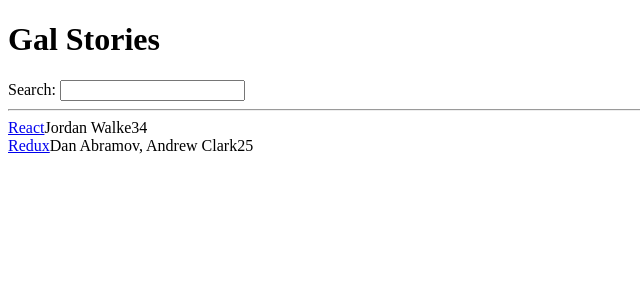
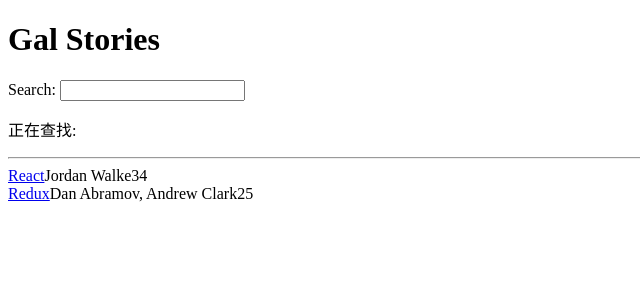
Before and after one commit to anlaganlag/road_to_react, a React (Create React App) app: page / in a window 1280 px wide. Shown: the top 300 px of the page, without its empty margins (0-640 px from the left). Built offline with nearby package versions, Linux system fonts and the light colour scheme.

Commit message:
useState初級使用

```diff
--- a/src/App.js
+++ b/src/App.js
@@ -1,4 +1,4 @@
-import React from 'react'
+import React , { useState } from 'react'
 
 const App = () => {
   const stories = [
@@ -19,14 +19,18 @@ const App = () => {
       objectID: 1,
     },
   ];
+  const [searchTerm, setSearchTerm] = React.useState('');
+
   const handleChange = e => {
-    console.log(e.target.value);
+    setSearchTerm(e.target.value);
   };
+
   return (
   <div>
     <h1>Gal Stories</h1>
     <label htmlFor="search">Search: </label>
     <input id="search" type="text" onChange={handleChange} />
+    <p>正在查找: <strong>{searchTerm}</strong></p>
     <hr />
     <List list={stories} />
   </div>
```
